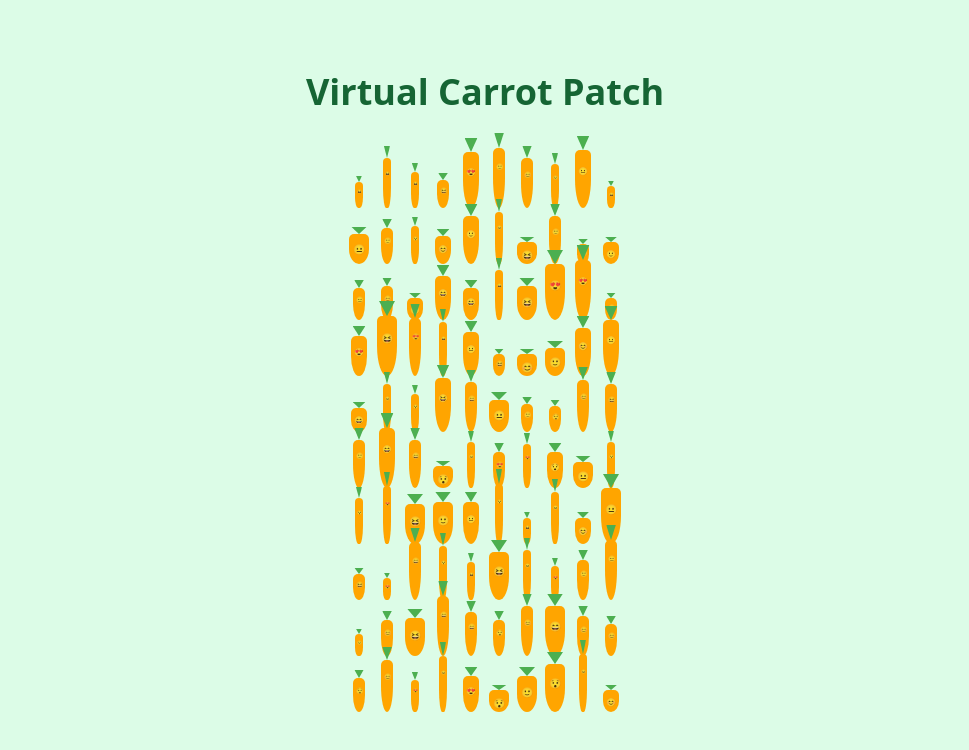
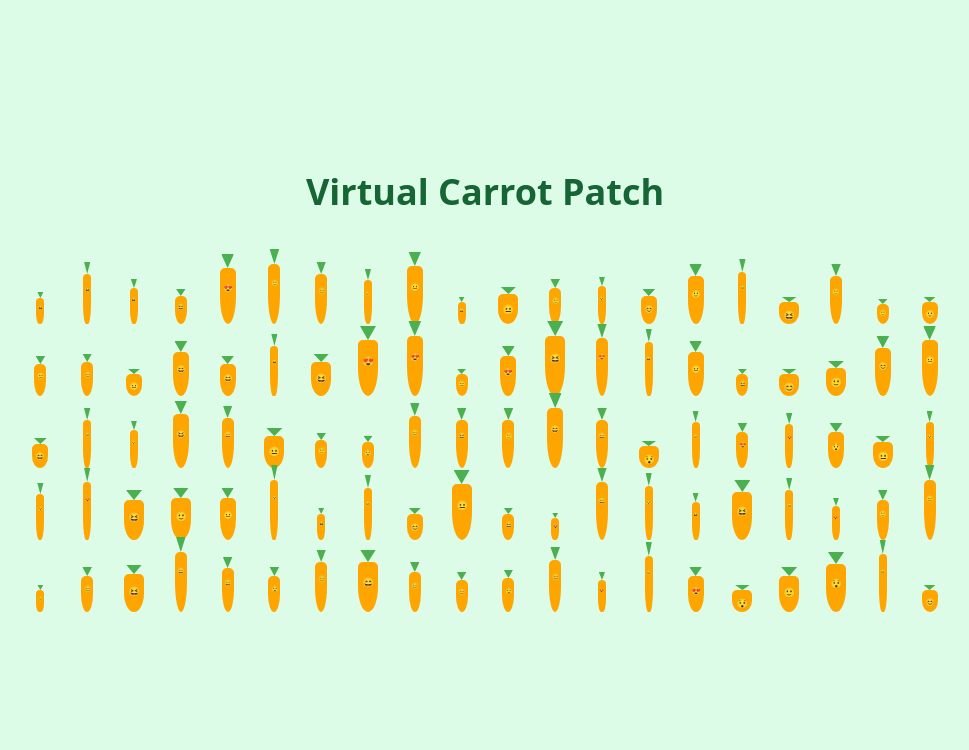
Before and after one commit to lmmx/pyd2ts-demo, a React (Create React App) app in the folder carrot-demo/: page / in a window 1280 px wide. Shown: the top 750 px of the page, without its empty margins (155-1124 px from the left). Built offline with nearby package versions, Linux system fonts and the light colour scheme.

Commit message:
feat: any shape carrot patch

```diff
--- a/carrot-demo/src/components/CarrotPatch.tsx
+++ b/carrot-demo/src/components/CarrotPatch.tsx
@@ -1,4 +1,4 @@
-import React, { useState } from 'react';
+import React, { useState, useMemo } from 'react';
 import { Carrot as CarrotType } from '../interface';
 import Carrot from './Carrot';
 import CarrotInfo from './CarrotInfo';
@@ -10,11 +10,23 @@ interface CarrotPatchProps {
 const CarrotPatch: React.FC<CarrotPatchProps> = ({ carrots }) => {
   const [selectedCarrot, setSelectedCarrot] = useState<CarrotType | null>(null);
 
+  const { rows, cols } = useMemo(() => {
+    const uniqueLats = new Set(carrots.map(c => c.location.lat));
+    const uniqueLongs = new Set(carrots.map(c => c.location.long));
+    return { rows: uniqueLats.size, cols: uniqueLongs.size };
+  }, [carrots]);
+
   return (
     <div className="flex flex-col items-center">
-      <div className="grid grid-cols-10 gap-2 p-4 bg-brown-200 rounded-lg">
+      <div
+        className="grid gap-2 p-4 bg-brown-200 rounded-lg"
+        style={{
+          gridTemplateColumns: `repeat(${cols}, minmax(0, 1fr))`,
+          width: `${cols * 3}rem`, // Adjust this value as needed
+        }}
+      >
         {carrots.map((carrot, index) => (
-          <div key={index} className="flex items-end justify-center h-12"> {/* Increased height */}
+          <div key={index} className="flex items-end justify-center h-16">
             <Carrot
               carrot={carrot}
               onClick={() => setSelectedCarrot(carrot)}
```
